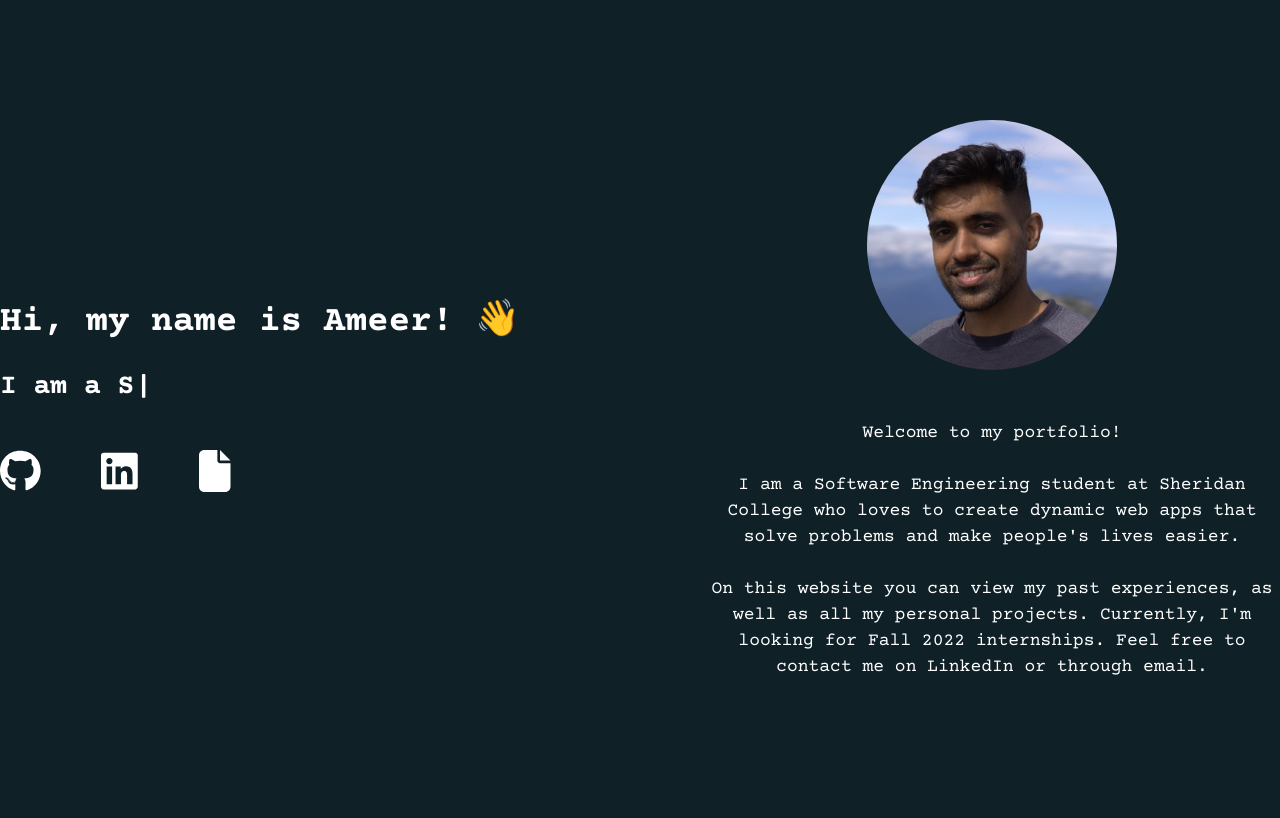
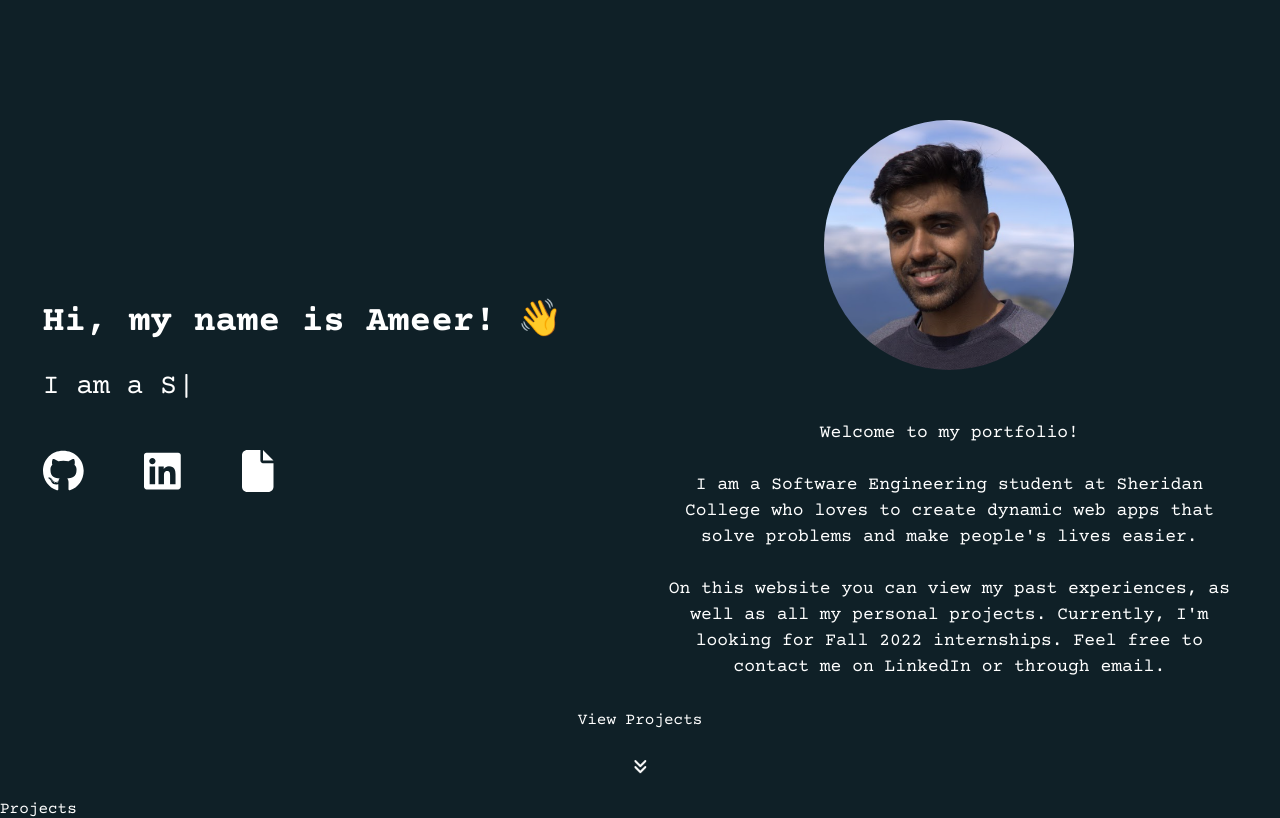
Before and after one commit to ameer-ahmad/portfolio2022, a React (Create React App) app: page / in a window 1280 px wide. Built offline with nearby package versions, Linux system fonts and the light colour scheme.

Commit message:
added view projects animation

```diff
--- a/public/index.html
+++ b/public/index.html
@@ -27,7 +27,7 @@
       work correctly both with client-side routing and a non-root public URL.
       Learn how to configure a non-root public URL by running `npm run build`.
     -->
-    <title>React App</title>
+    <title>Ameer Ahmad</title>
   </head>
   <body>
     <noscript>You need to enable JavaScript to run this app.</noscript>
--- a/src/App.css
+++ b/src/App.css
@@ -15,11 +15,11 @@ body {
 }
 
 .about {
-  max-width: 1280px;
+  max-width: 1440px;
   min-height: 100vh;
   display: flex;
   align-items: center;
-  justify-content: space-between;
+  justify-content: space-evenly;
   margin: 0 auto 0 auto;
 }
 
@@ -48,11 +48,13 @@ body {
 
 .aboutLeft h1 {
   font-size: 36px;
+  font-weight: 700;
 }
 
 .aboutLeft h2 {
   font-size: 28px;
   display: flex;
+  font-weight: 400;
 }
 
 .aboutSocials {
@@ -67,3 +69,28 @@ body {
 .aboutSocials a {
   color: white;
 }
+
+.seeProjects {
+  position: absolute;
+  bottom: 25px;
+  display: flex;
+  flex-direction: column;
+  cursor: pointer;
+}
+
+.bounce {
+  animation: bounce 2s infinite;
+  margin-top: 30px;
+}
+
+@keyframes bounce {
+  0%, 20%, 50%, 80%, 100% {
+    transform: translateY(0);
+  }
+  40% {
+    transform: translateY(-30px);
+  }
+  60% {
+    transform: translateY(-15px);
+  }
+}
--- a/src/App.js
+++ b/src/App.js
@@ -1,10 +1,12 @@
 import './App.css';
 import About from './components/About'
+import Projects from './components/Projects'
 
 function App() {
   return (
     <div className="App">
       <About />
+      <Projects />
     </div>
   );
 }
--- a/src/components/About.js
+++ b/src/components/About.js
@@ -1,9 +1,10 @@
 import React from 'react'
 import ameer from './ameer.png'
 import { FontAwesomeIcon } from '@fortawesome/react-fontawesome'
-import { faFile } from '@fortawesome/free-solid-svg-icons'
+import { faFile, faAngleDoubleDown } from '@fortawesome/free-solid-svg-icons'
 import { faGithub, faLinkedin } from '@fortawesome/free-brands-svg-icons'
 import Typewriter from 'typewriter-effect'
+import resume from './AmeerAhmadSoftwareEngineerResume.pdf'
 
 function About() {
   return (
@@ -33,7 +34,7 @@ function About() {
             <ul className="aboutSocials">
                 <li><a href="https://github.com/ameer-ahmad" target="_blank" rel="noreferrer"><FontAwesomeIcon icon={faGithub} /></a></li>
                 <li><a href="https://www.linkedin.com/in/ameerahmad/" target="_blank" rel="noreferrer"><FontAwesomeIcon icon={faLinkedin} /></a></li>
-                <li><FontAwesomeIcon icon={faFile} /></li>
+                <li><a href={resume} target="_blank" rel="noreferrer"><FontAwesomeIcon icon={faFile} /></a></li>
             </ul>
         </div>
         <div className="aboutRight">
@@ -41,6 +42,10 @@ function About() {
             <p>Welcome to my portfolio! <br/><br/> I am a Software Engineering student at Sheridan College who loves to create dynamic web apps that solve problems and make people's lives easier. <br/><br/> On this website you can view my past experiences, as well as all
             my personal projects. Currently, I'm looking for Fall 2022 internships. Feel free to contact me on LinkedIn or through email.</p>
         </div>
+        <div className="seeProjects">
+            <p>View Projects</p>
+            <FontAwesomeIcon icon={faAngleDoubleDown} className="bounce" />
+        </div>
 
     </div>
   )
--- /dev/null
+++ b/src/components/Projects.js
@@ -0,0 +1,9 @@
+import React from 'react'
+
+function Projects() {
+  return (
+    <div className="projects">Projects</div>
+  )
+}
+
+export default Projects
```
Also changed, not shown: 1 other file (tests, documents, lock files or other folders).
